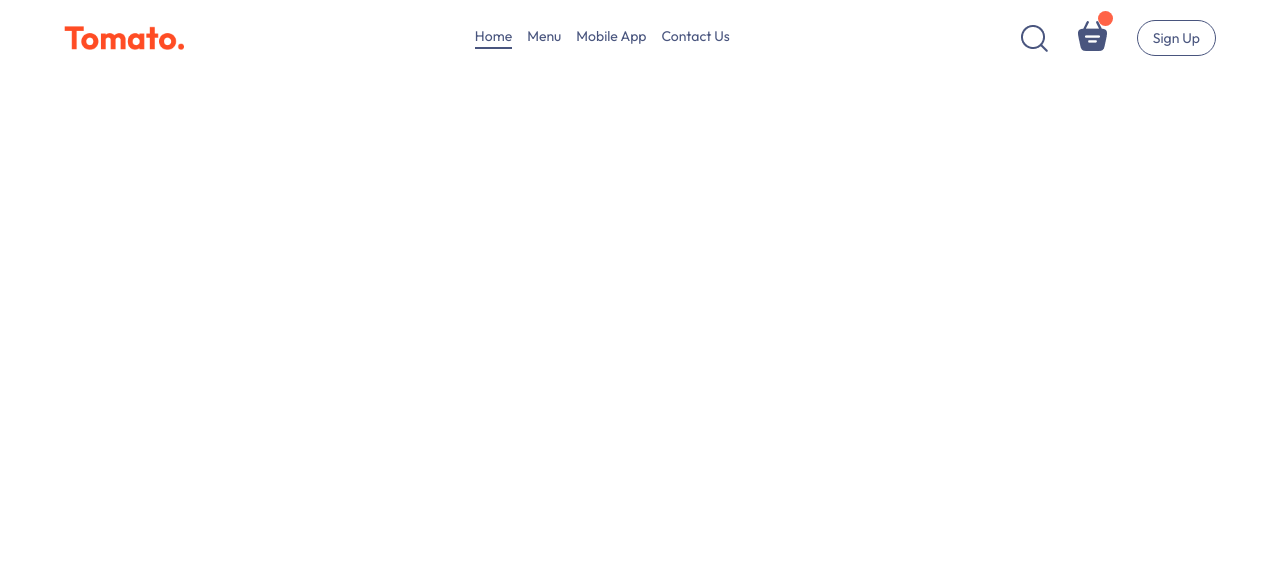
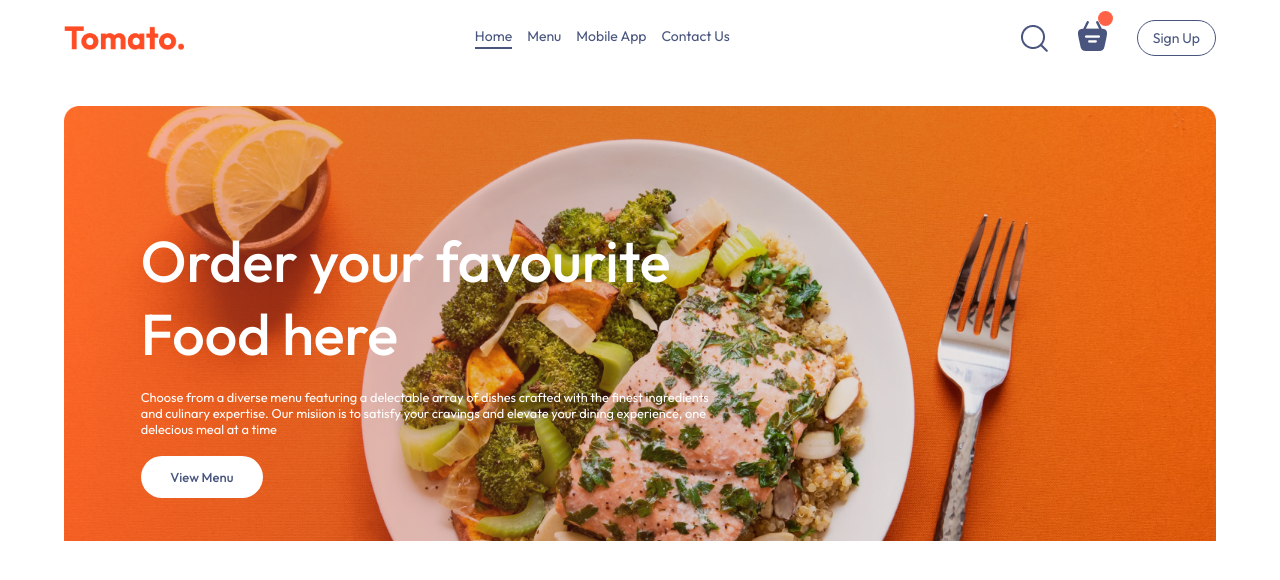
Before and after one commit to MuhammadSami643/Food-Order-System, a React (Vite) app: page / in a window 1280 px wide. Shown: the top 580 px of the page. Built offline with nearby package versions, Linux system fonts and the light colour scheme.

Commit message:
Routes define, (Cart,Home,PlaceOrder) pages created, Header Component designed and CSS applied

```diff
--- a/package.json
+++ b/package.json
@@ -11,7 +11,8 @@
   },
   "dependencies": {
     "react": "^18.3.1",
-    "react-dom": "^18.3.1"
+    "react-dom": "^18.3.1",
+    "react-router-dom": "^6.26.2"
   },
   "devDependencies": {
     "@eslint/js": "^9.8.0",
--- a/src/App.jsx
+++ b/src/App.jsx
@@ -1,11 +1,22 @@
 import React from "react";
 import Navbar from "./components/Navbar";
+import { Route, Routes } from "react-router-dom";
+import Home from "./pages/Home";
+import Cart from "./pages/Cart";
+import PlaceOrder from "./pages/placeOrder";
 
 const App = () => {
   return (
     <>
       <div className="app">
         <Navbar />
+
+        <Routes>
+          <Route path="/" element={<Home />} />
+
+          <Route path="/cart" element={<Cart />} />
+          <Route path="place-order" element={<PlaceOrder />} />
+        </Routes>
       </div>
     </>
   );
--- /dev/null
+++ b/src/componentCSS/header.css
@@ -0,0 +1,40 @@
+.header {
+  height: 34vw;
+  margin: 30px auto;
+  background: url(../../public/header_img.png) no-repeat;
+  background-size: cover;
+  position: relative;
+}
+
+.header-content {
+  position: absolute;
+  display: flex;
+  flex-direction: column;
+  align-items: start;
+  gap: 1.5vw;
+  max-width: 50%;
+  bottom: 10%;
+  left: 6vw;
+  animation: fadeIn 3s;
+}
+
+.header-content h1 {
+  font-weight: 500;
+  color: white;
+  font-size: max(4.5vw, 22px);
+}
+
+.header-content p {
+  color: white;
+  font-size: 1vw;
+}
+
+.header-content button {
+  border: none;
+  color: var(--primary-color);
+  font-weight: 500;
+  padding: 1vw 2.3vw;
+  background-color: white;
+  font-size: max(1vw, 13px);
+  border-radius: 50px;
+}
--- /dev/null
+++ b/src/components/header.jsx
@@ -0,0 +1,24 @@
+import "../componentCSS/header.css";
+
+import React from "react";
+
+const Header = () => {
+  return (
+    <>
+      <div className="header">
+        <div className="header-content">
+          <h1>Order your favourite Food here</h1>
+          <p>
+            Choose from a diverse menu featuring a delectable array of dishes
+            crafted with the finest ingredients and culinary expertise. Our
+            misiion is to satisfy your cravings and elevate your dining
+            experience, one delecious meal at a time
+          </p>
+          <button>View Menu</button>
+        </div>
+      </div>
+    </>
+  );
+};
+
+export default Header;
--- a/src/index.css
+++ b/src/index.css
@@ -24,3 +24,12 @@
   width: 90%;
   margin: auto;
 }
+
+@keyframes fadeIn {
+  0% {
+    opacity: 0;
+  }
+  100% {
+    opacity: 1;
+  }
+}
--- /dev/null
+++ b/src/pages/Cart.jsx
@@ -0,0 +1,13 @@
+import "../pagesCSS/Cart.css";
+
+import React from "react";
+
+const Cart = () => {
+  return (
+    <>
+      <h1>Cart Page</h1>
+    </>
+  );
+};
+
+export default Cart;
--- /dev/null
+++ b/src/pages/Home.jsx
@@ -0,0 +1,14 @@
+import Header from "../components/header";
+import "../pagesCSS/Home.css";
+
+import React from "react";
+
+const Home = () => {
+  return (
+    <>
+      <Header />
+    </>
+  );
+};
+
+export default Home;
--- /dev/null
+++ b/src/pages/placeOrder.jsx
@@ -0,0 +1,13 @@
+import "../pagesCSS/placeOrder.css";
+
+import React from "react";
+
+const PlaceOrder = () => {
+  return (
+    <>
+      <h1>place order page</h1>
+    </>
+  );
+};
+
+export default PlaceOrder;
```
Also changed, not shown: src/main.jsx (+9 -8 lines), public/header_img.png (added), src/pagesCSS/Cart.css (added), src/pagesCSS/Home.css (added), src/pagesCSS/placeOrder.css (added), 1 other file (tests, documents, lock files or other folders).
